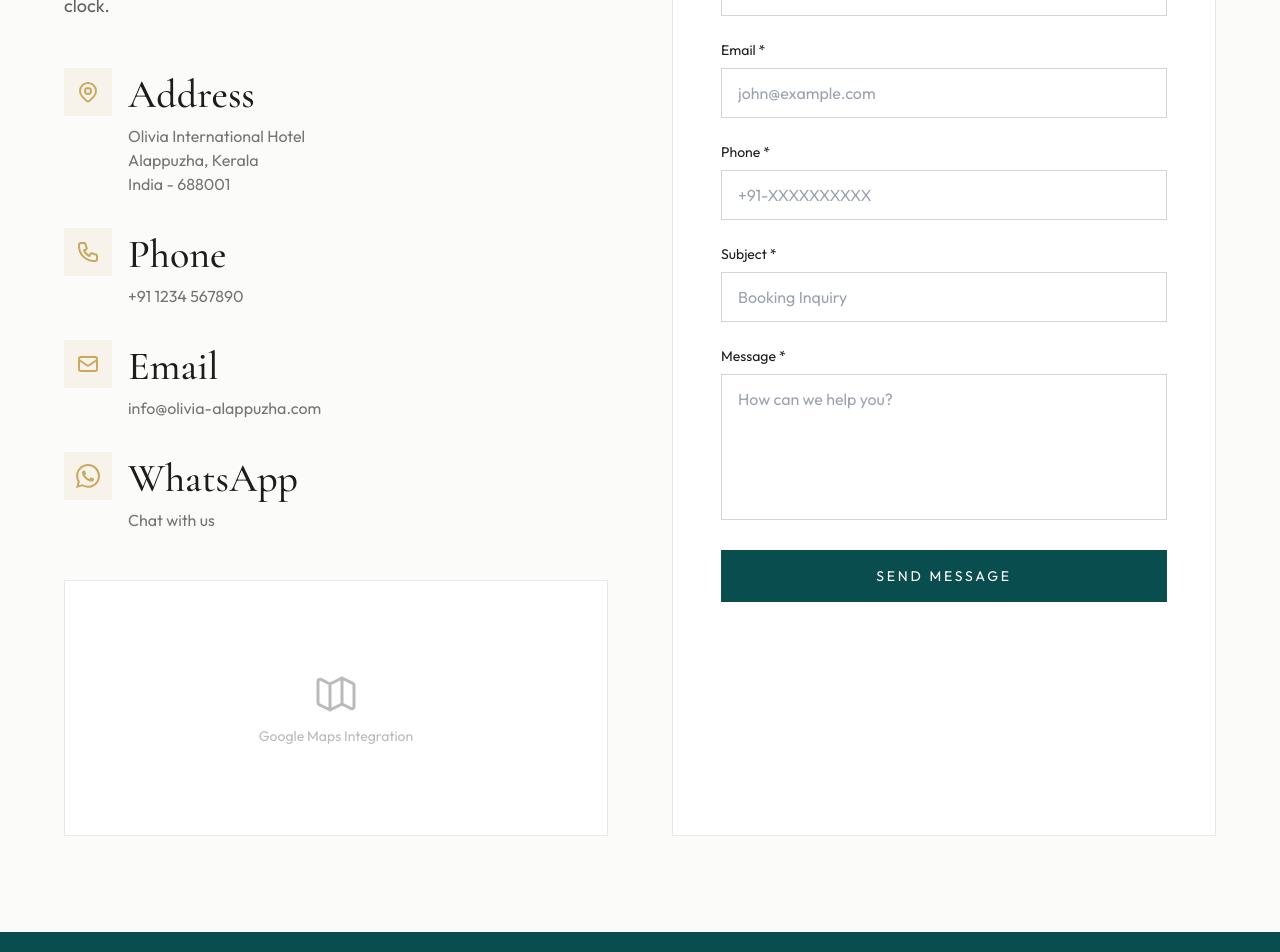
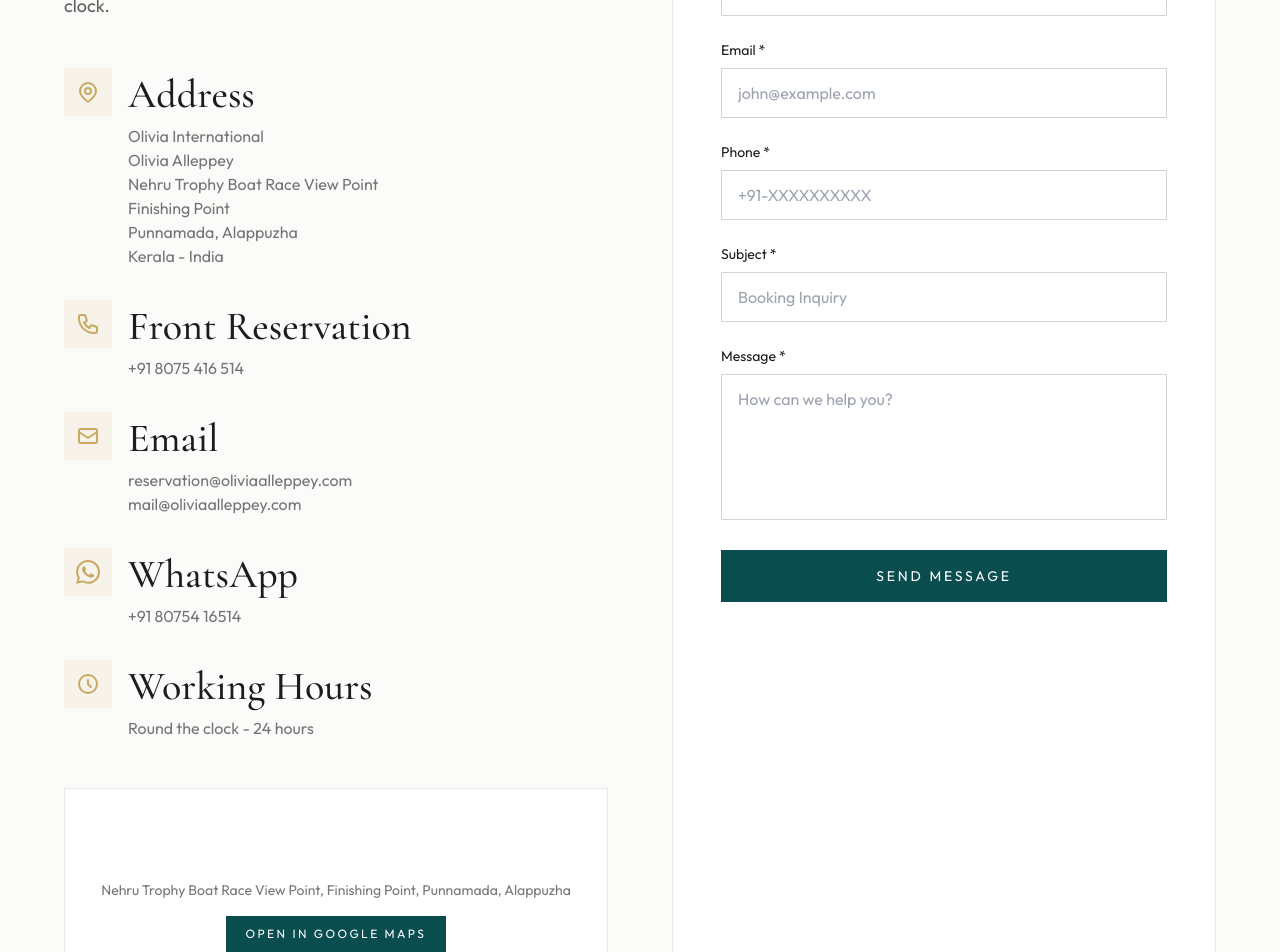
Before and after one commit to oliviaalleppey/main, a Next.js app: page /contact in a window 1280 px wide. Shown: the part 880-1832 px from the top of the page. Built offline with nearby package versions, Linux system fonts and the light colour scheme; no server answers.

Commit message:
update contact details in footer and contact page

```diff
--- a/app/contact/page.tsx
+++ b/app/contact/page.tsx
@@ -63,9 +63,12 @@ export default function ContactPage() {
                                     <div>
                                         <h3 className="font-medium text-[#1C1C1C] mb-1">Address</h3>
                                         <p className="text-[#1C1C1C]/60">
-                                            Olivia International Hotel<br />
-                                            Alappuzha, Kerala<br />
-                                            India - 688001
+                                            Olivia International<br />
+                                            Olivia Alleppey<br />
+                                            Nehru Trophy Boat Race View Point<br />
+                                            Finishing Point<br />
+                                            Punnamada, Alappuzha<br />
+                                            Kerala - India
                                         </p>
                                     </div>
                                 </div>
@@ -78,9 +81,9 @@ export default function ContactPage() {
                                         </svg>
                                     </div>
                                     <div>
-                                        <h3 className="font-medium text-[#1C1C1C] mb-1">Phone</h3>
-                                        <a href="tel:+911234567890" className="text-[#1C1C1C]/60 hover:text-[#C9A961] transition-colors">
-                                            +91 1234 567890
+                                        <h3 className="font-medium text-[#1C1C1C] mb-1">Front Reservation</h3>
+                                        <a href="tel:+918075416514" className="text-[#1C1C1C]/60 hover:text-[#C9A961] transition-colors">
+                                            +91 8075 416 514
                                         </a>
                                     </div>
                                 </div>
@@ -94,9 +97,15 @@ export default function ContactPage() {
                                     </div>
                                     <div>
                                         <h3 className="font-medium text-[#1C1C1C] mb-1">Email</h3>
-                                        <a href="mailto:info@olivia-alappuzha.com" className="text-[#1C1C1C]/60 hover:text-[#C9A961] transition-colors">
-                                            info@olivia-alappuzha.com
-                                        </a>
+                                        <p className="text-[#1C1C1C]/60">
+                                            <a href="mailto:reservation@oliviaalleppey.com" className="hover:text-[#C9A961] transition-colors">
+                                                reservation@oliviaalleppey.com
+                                            </a>
+                                            <br />
+                                            <a href="mailto:mail@oliviaalleppey.com" className="hover:text-[#C9A961] transition-colors">
+                                                mail@oliviaalleppey.com
+                                            </a>
+                                        </p>
                                     </div>
                                 </div>
 
@@ -109,21 +118,43 @@ export default function ContactPage() {
                                     </div>
                                     <div>
                                         <h3 className="font-medium text-[#1C1C1C] mb-1">WhatsApp</h3>
-                                        <a href="https://wa.me/911234567890" className="text-[#1C1C1C]/60 hover:text-[#C9A961] transition-colors">
-                                            Chat with us
+                                        <a href="https://wa.me/918075416514" className="text-[#1C1C1C]/60 hover:text-[#C9A961] transition-colors">
+                                            +91 80754 16514
                                         </a>
+                                    </div>
+                                </div>
+
+                                {/* Working Hours */}
+                                <div className="flex items-start gap-4">
+                                    <div className="w-12 h-12 bg-[#C9A961]/10 flex items-center justify-center shrink-0">
+                                        <svg className="w-6 h-6 text-[#C9A961]" fill="none" stroke="currentColor" viewBox="0 0 24 24">
+                                            <path strokeLinecap="round" strokeLinejoin="round" strokeWidth={2} d="M12 8v4l3 3m6-3a9 9 0 11-18 0 9 9 0 0118 0z" />
+                                        </svg>
+                                    </div>
+                                    <div>
+                                        <h3 className="font-medium text-[#1C1C1C] mb-1">Working Hours</h3>
+                                        <p className="text-[#1C1C1C]/60">
+                                            Round the clock - 24 hours
+                                        </p>
                                     </div>
                                 </div>
                             </div>
 
                             {/* Map Placeholder */}
                             <div className="relative h-64 bg-white border border-gray-200">
-                                <div className="absolute inset-0 flex items-center justify-center">
-                                    <div className="text-center text-[#1C1C1C]/30">
-                                        <svg className="w-12 h-12 mx-auto mb-2" fill="none" stroke="currentColor" viewBox="0 0 24 24">
-                                            <path strokeLinecap="round" strokeLinejoin="round" strokeWidth={1.5} d="M9 20l-5.447-2.724A1 1 0 013 16.382V5.618a1 1 0 011.447-.894L9 7m0 13l6-3m-6 3V7m6 10l4.553 2.276A1 1 0 0021 18.382V7.618a1 1 0 00-.553-.894L15 4m0 13V4m0 0L9 7" />
-                                        </svg>
-                                        <p className="text-sm">Google Maps Integration</p>
+                                <div className="absolute inset-0 flex items-center justify-center px-6">
+                                    <div className="text-center">
+                                        <p className="text-[#1C1C1C]/60 text-sm mb-4">
+                                            Nehru Trophy Boat Race View Point, Finishing Point, Punnamada, Alappuzha
+                                        </p>
+                                        <a
+                                            href="https://maps.app.goo.gl/yZ4xyGBqp8i8uo1Z9"
+                                            target="_blank"
+                                            rel="noopener noreferrer"
+                                            className="inline-block bg-[#0A4D4E] text-white px-5 py-2.5 text-xs uppercase tracking-[0.2em] hover:bg-[#15443B] transition-colors"
+                                        >
+                                            Open in Google Maps
+                                        </a>
                                     </div>
                                 </div>
                             </div>
--- a/app/page.tsx
+++ b/app/page.tsx
@@ -1,5 +1,3 @@
-'use client';
-
 import HeroSection from '@/components/home/hero-section';
 import CompactIntro from '@/components/home/compact-intro';
 import AmenitiesGallery from '@/components/home/amenities-gallery';
@@ -10,6 +8,8 @@ import ExperiencesStrip from '@/components/home/experiences-strip';
 import BrandMarquee from '@/components/home/brand-marquee';
 import EditorialStory from '@/components/home/editorial-story';
 import Testimonials from '@/components/home/testimonials';
+
+export const revalidate = 60;
 
 export default function Home() {
   return (
--- a/app/rooms/[slug]/page.tsx
+++ b/app/rooms/[slug]/page.tsx
@@ -78,7 +78,7 @@ export default async function RoomDetailPage({ params }: { params: Promise<{ slu
         <main className="min-h-screen bg-[#FBFBF9] font-sans selection:bg-[#1C1C1C] selection:text-white pb-40 pt-8">
 
             {/* Sticky Booking Search Bar */}
-            <StickyBookingBar basePrice={room.basePrice} />
+            <StickyBookingBar basePrice={room.basePrice} roomSlug={slug} />
 
             {/* Title Section (Above Grid) */}
             <section className="pt-2 pb-1 px-6 md:px-12 max-w-[1400px] mx-auto">
--- a/components/home/compact-intro.tsx
+++ b/components/home/compact-intro.tsx
@@ -1,24 +1,29 @@
 'use client';
+
+import Link from 'next/link';
 
 export default function CompactIntro() {
     return (
         <section className="py-16 px-4 text-center bg-white">
             <div className="max-w-2xl mx-auto">
                 <span className="text-[10px] md:text-xs uppercase tracking-[0.3em] text-[#8C7A5C] mb-4 block font-medium">
-                    Welcome to Olivia
+                    Welcome to Olivia Alleppey
                 </span>
 
                 <h2 className="text-3xl md:text-4xl font-serif text-[#1C1C1C] leading-snug mb-6">
-                    A sanctuary of modern luxury<br className="hidden md:block" /> in the heart of the city
+                    Backwater calm,<br className="hidden md:block" /> contemporary comfort
                 </h2>
 
                 <p className="text-[#1C1C1C]/60 text-sm md:text-base font-light leading-relaxed mb-8 max-w-lg mx-auto">
-                    Where heritage meets contemporary elegance. Experience a stay defined by personalized service and breathtaking views.
+                    Slow down by the water, stay in thoughtfully designed rooms, and discover the experiences that make Alleppey unforgettable.
                 </p>
 
-                <button className="text-[10px] md:text-xs uppercase tracking-[0.2em] border border-[#1C1C1C]/20 px-6 py-3 hover:border-[#1C1C1C] hover:bg-[#1C1C1C] hover:text-white transition-all duration-300">
-                    Read Our Story
-                </button>
+                <Link
+                    href="/discover"
+                    className="inline-flex text-[10px] md:text-xs uppercase tracking-[0.2em] border border-[#1C1C1C]/20 px-6 py-3 hover:border-[#1C1C1C] hover:bg-[#1C1C1C] hover:text-white transition-all duration-300"
+                >
+                    Explore Discover
+                </Link>
             </div>
         </section>
     );
```
Also changed, not shown: app/book/search/page.tsx (+10 -4 lines), app/wellness/page.tsx (+23 -2 lines), components/home/amenities-gallery.tsx (+7 -7 lines), components/home/room-showcase.tsx (+43 -22 lines), components/layout/rosewood-footer.tsx (+10 -4 lines), components/rooms/sticky-booking-bar.tsx (+3 -10 lines).
